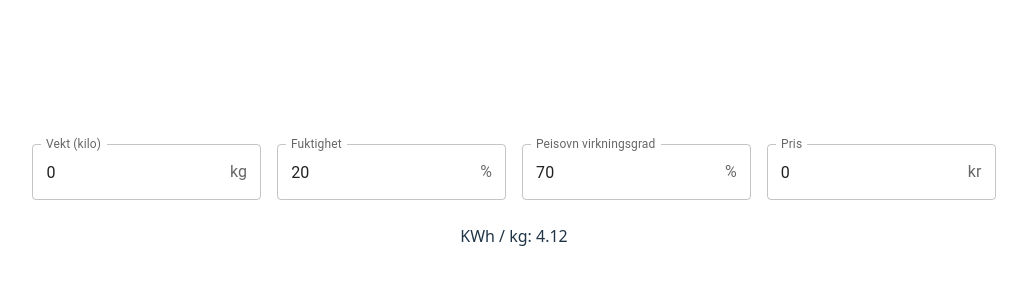
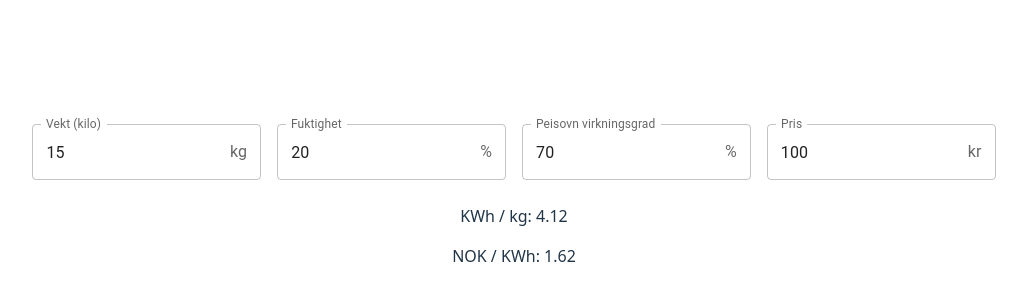
Before and after one commit to Mebu98/burdejegfyre, a React (Vite) app in the folder burdejegfyre/: page / in a window 1280 px wide. Shown: the part 200-500 px from the top of the page, without its empty margins (126-1153 px from the left). Built offline with nearby package versions, Linux system fonts and the light colour scheme.

Commit message:
basic nok/KWh calculations

```diff
--- a/burdejegfyre/src/components/WoodCalc.tsx
+++ b/burdejegfyre/src/components/WoodCalc.tsx
@@ -1,11 +1,11 @@
-import { useState } from "react";
+import { useEffect, useState } from "react";
 import { Box, TextField, InputAdornment } from "@mui/material";
 
 const woodSettings = [
   {
     id: "weight",
     label: "Vekt (kilo)",
-    val: 0,
+    val: 15,
     endAdornment: "kg",
   },
   {
@@ -23,22 +23,39 @@ const woodSettings = [
   {
     id: "price",
     label: "Pris",
-    val: 0,
+    val: 100,
     endAdornment: "kr",
   },
 ];
 
-// Formula from https://nn.wikipedia.org/wiki/Brennverdi
+// Formula from: https://nn.wikipedia.org/wiki/Brennverdi
 // Default moisture of 20%
 function calcKwhKg(moisture = 20) {
   let kwhKg = 5.32 - 0.06 * moisture;
-  return kwhKg.toFixed(2);
+  return Number(kwhKg.toFixed(2));
+}
+
+function calcNokKwh(kwhKg = 4.3, nokKg = 100 / 15) {
+  console.log(kwhKg, nokKg);
+  return Number((nokKg / kwhKg).toFixed(2));
 }
 
 function WoodCalc() {
+  const [kwhKg, setKwhKg] = useState(0);
+  const [nokKwh, setNokKwh] = useState(0);
+
   // Not really optimal way to set initial settings, but changing it might need some refactoring of woodSettings...
-  let moisture = woodSettings?.find((n) => n.id === "moisture")?.val;
-  const [kwhKg, setKwhKg] = useState(calcKwhKg(moisture));
+  function runCalcs() {
+    let moisture = woodSettings?.find((n) => n.id === "moisture")?.val || 20;
+    let weight = woodSettings?.find((n) => n.id === "weight")?.val || 15;
+    let price = woodSettings?.find((n) => n.id === "price")?.val || 100;
+    let pendingKwhKg = calcKwhKg(moisture);
+    setKwhKg(pendingKwhKg);
+    setNokKwh(calcNokKwh(pendingKwhKg, price / weight));
+  }
+  useEffect(() => {
+    runCalcs();
+  }, []);
   return (
     <div>
       <Box
@@ -67,10 +84,7 @@ function WoodCalc() {
               }}
               onChange={(e) => {
                 x.val = Number(e.target.value);
-                let moisture = woodSettings?.find(
-                  (n) => n.id === "moisture",
-                )?.val;
-                setKwhKg(calcKwhKg(moisture));
+                runCalcs();
                 setNum(Number(e.target.value));
               }}
             />
@@ -78,6 +92,7 @@ function WoodCalc() {
         })}
       </Box>
       <p>KWh / kg: {kwhKg}</p>
+      <p> NOK / KWh: {nokKwh}</p>
     </div>
   );
 }
```
